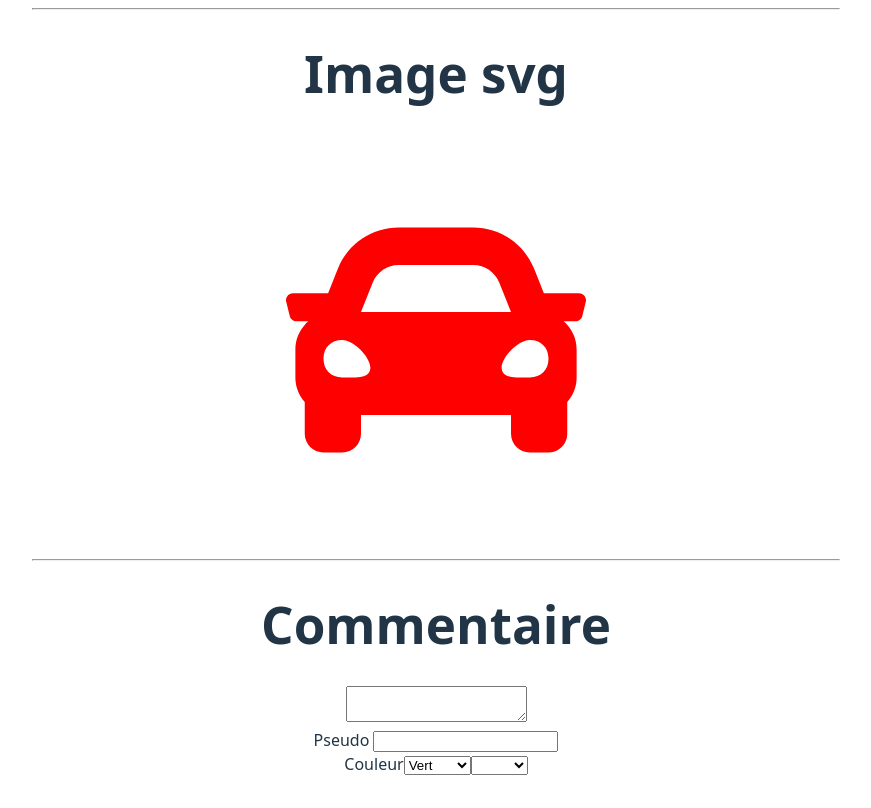
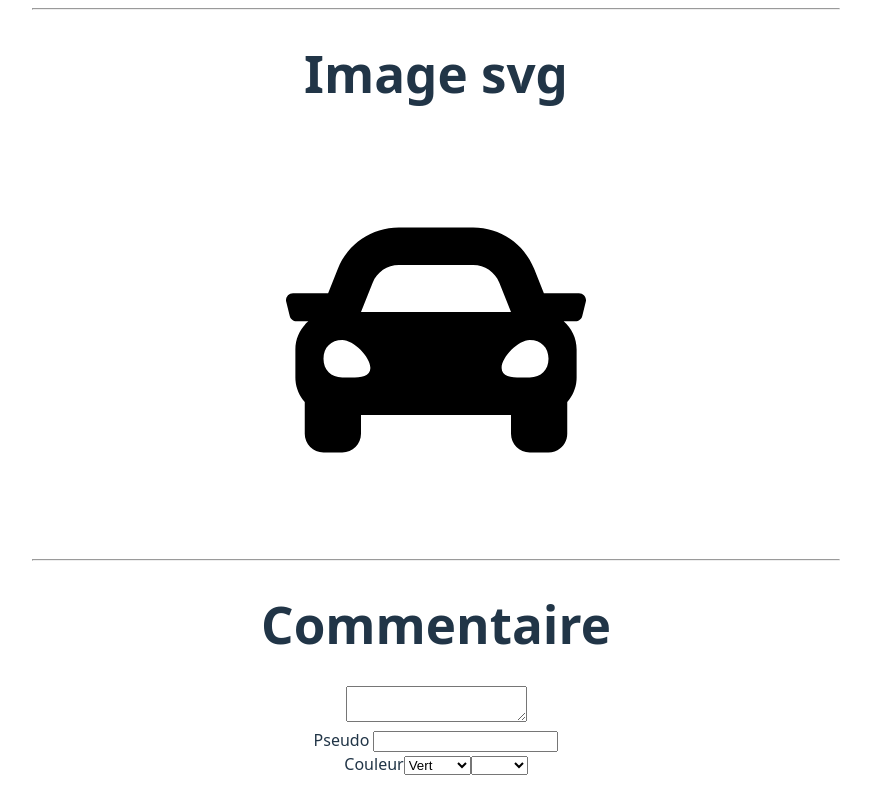
Before and after one commit to Julen37/coursREACT, a React (Vite) app in the folder my-app/: page / in a window 1280 px wide. Shown: the part 2160-2968 px from the top of the page, without its empty margins (204-1075 px from the left). Built offline with nearby package versions, Linux system fonts and the light colour scheme.

Commit message:
changer la couleur de l'icon en fonction du choix de color dans select

```diff
--- a/my-app/src/components/Form.jsx
+++ b/my-app/src/components/Form.jsx
@@ -31,7 +31,7 @@ class Form extends Component {
     render() {
         return(
             <div>
-                <Carz color="red" height="400"/>
+                <Carz color={this.state.color} height="400"/>
                 <div>
                     <h1>Commentaire</h1>
                     <textarea value={this.state.comment} onChange={this.handleComments} name="" id=""></textarea>
```
